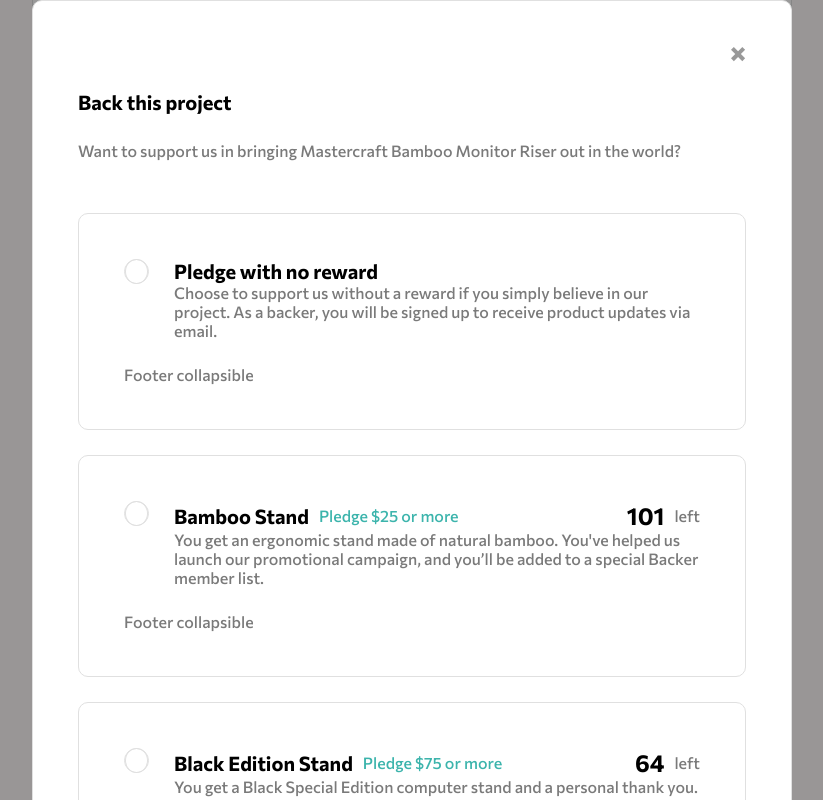
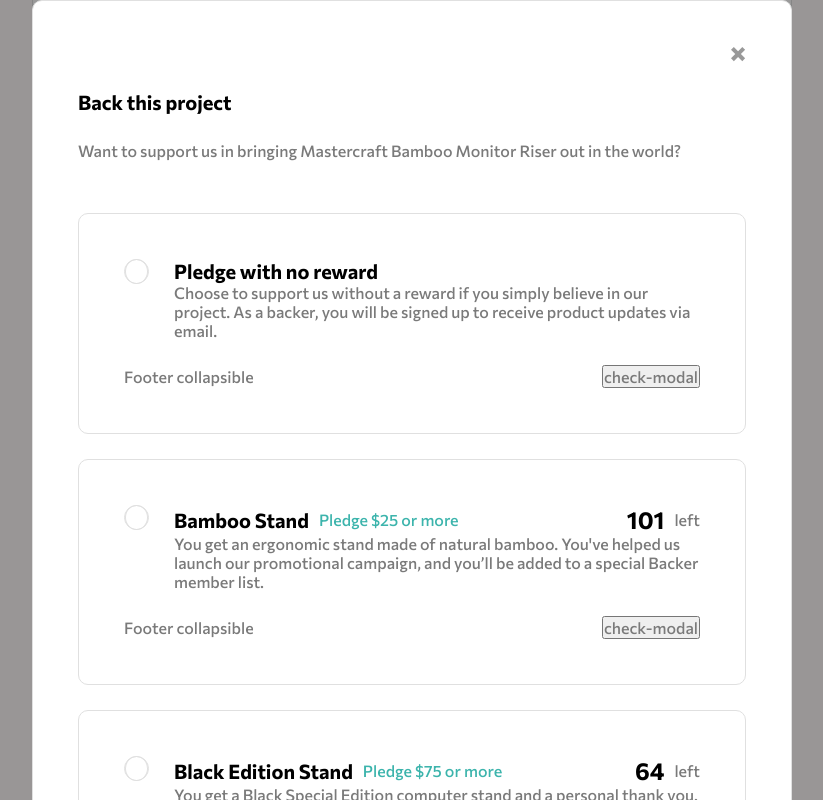
Before and after one commit to leopaul29/frontendmentor-crowdfunding-product-page, a React (Create React App) app: page / in a window 1280 px wide. Both pictures are taken after a click on the button "modal". Shown: the part 707-1507 px from the top of the page, without its empty margins (228-1051 px from the left). Built offline with nearby package versions, Linux system fonts and the light colour scheme.

Commit message:
change: move check modal to modal file

```diff
--- a/src/components/Modal.js
+++ b/src/components/Modal.js
@@ -1,6 +1,7 @@
 import ModalCard from "./ModalCard";
 import "../styles/Modal.css";
-import { useEffect } from "react";
+import { useEffect, useState } from "react";
+import CheckModal from "./CheckModal";
 
 function Modal({ selectedIndexCard, setSelectedIndexCard, btntoggleModal }) {
   const modal = {
@@ -51,6 +52,11 @@
       },
     ],
   };
+  const [toggleCheckModal, setToggleCheckModal] = useState(false);
+
+  const btntoggleCheckModal = () => {
+    setToggleCheckModal(!toggleCheckModal);
+  };
 
   useEffect(() => {
     //console.log("modal.cards", modal.cards);
@@ -76,9 +82,20 @@
           <ModalCard
             key={card.id}
             {...card}
+            btntoggleCheckModal={btntoggleCheckModal}
             setSelectedIndexCard={setSelectedIndexCard}
           />
         ))}
+      </div>
+
+      <div
+        className={
+          "overlay " + (toggleCheckModal ? "modal-block" : "modal-none")
+        }
+      >
+        <div className="overlay__content">
+          <CheckModal />
+        </div>
       </div>
     </div>
   );
--- a/src/components/ModalCard.js
+++ b/src/components/ModalCard.js
@@ -7,9 +7,10 @@
   isSelected,
   isDisabled,
   setSelectedIndexCard,
+  btntoggleCheckModal,
 }) {
   const selectModalCard = () => {
-    console.log("selectModalCard", id)
+    console.log("selectModalCard", id);
     setSelectedIndexCard(id);
   };
 
@@ -57,6 +58,7 @@
       <div className="modalCard__bottom">
         <div className="card__footer">
           Footer collapsible
+          <button onClick={btntoggleCheckModal}>check-modal</button>
           {/*
 Enter your pledge
 $pledgeCost
--- a/src/components/Project.js
+++ b/src/components/Project.js
@@ -8,14 +8,10 @@
   const { title, aboutP1, aboutP2, cards } = props;
 
   const [toggleModal, setToggleModal] = useState(false);
-  const [toggleCheckModal, setToggleCheckModal] = useState(false);
   const [selectedIndexCard, setSelectedIndexCard] = useState(0);
 
   const btntoggleModal = () => {
     setToggleModal(!toggleModal);
-  };
-  const btntoggleCheckModal = () => {
-    setToggleCheckModal(!toggleCheckModal);
   };
 
   return (
@@ -24,7 +20,6 @@
       <p className="text">{aboutP1}</p>
       <p className="text">{aboutP2}</p>
       <button onClick={btntoggleModal}>modal</button>
-      <button onClick={btntoggleCheckModal}>check-modal</button>
       <div
         className={"overlay " + (toggleModal ? "modal-block" : "modal-none")}
       >
@@ -34,16 +29,6 @@
             setSelectedIndexCard={setSelectedIndexCard}
             btntoggleModal={btntoggleModal}
           />
-        </div>
-      </div>
-
-      <div
-        className={
-          "overlay " + (toggleCheckModal ? "modal-block" : "modal-none")
-        }
-      >
-        <div className="overlay__content">
-          <CheckModal />
         </div>
       </div>
 
```
